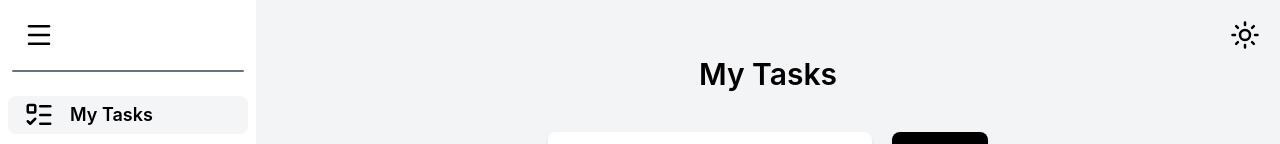
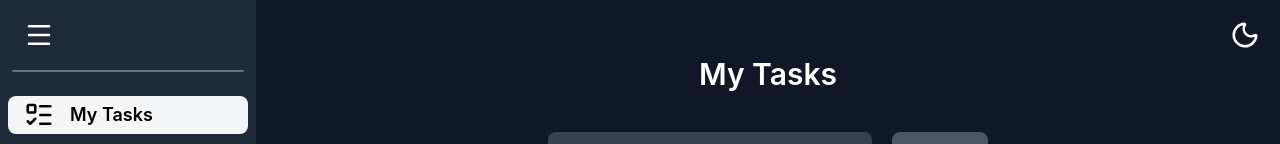
Before and after one commit to renatomart15/to-do-list, a React (Vite) app in the folder frontend/: page / in a window 1280 px wide. Shown: the top 144 px of the page. Built offline with nearby package versions, Linux system fonts and the light colour scheme; no server answers.

Commit message:
style: modificação do tema padrão para o dark

```diff
--- a/frontend/index.html
+++ b/frontend/index.html
@@ -1,5 +1,5 @@
 <!doctype html>
-<html lang="pt-br">
+<html lang="pt-br" class="dark">
   <head>
     <meta charset="UTF-8" />
     <link rel="icon" type="image/svg+xml" href="/favicon.svg" />
--- a/frontend/src/components/Header.tsx
+++ b/frontend/src/components/Header.tsx
@@ -9,7 +9,7 @@ const Header = () => {
         onClick={toggleTheme}
         className="text-black dark:text-white cursor-pointer pt-5 pr-5"
       >
-        {theme === "light" ? <Sun size={30} className="hover:text-yellow-500 transition" /> : <Moon size={30} className="hover:text-blue-500 transition" />}
+        {theme === "dark" ? <Sun size={30} className="hover:text-yellow-500 transition" /> : <Moon size={30} className="hover:text-blue-500 transition" />}
       </button>
       <h1 className="text-center text-black dark:text-white text-3xl font-semibold">My Tasks</h1>
     </header>
```
